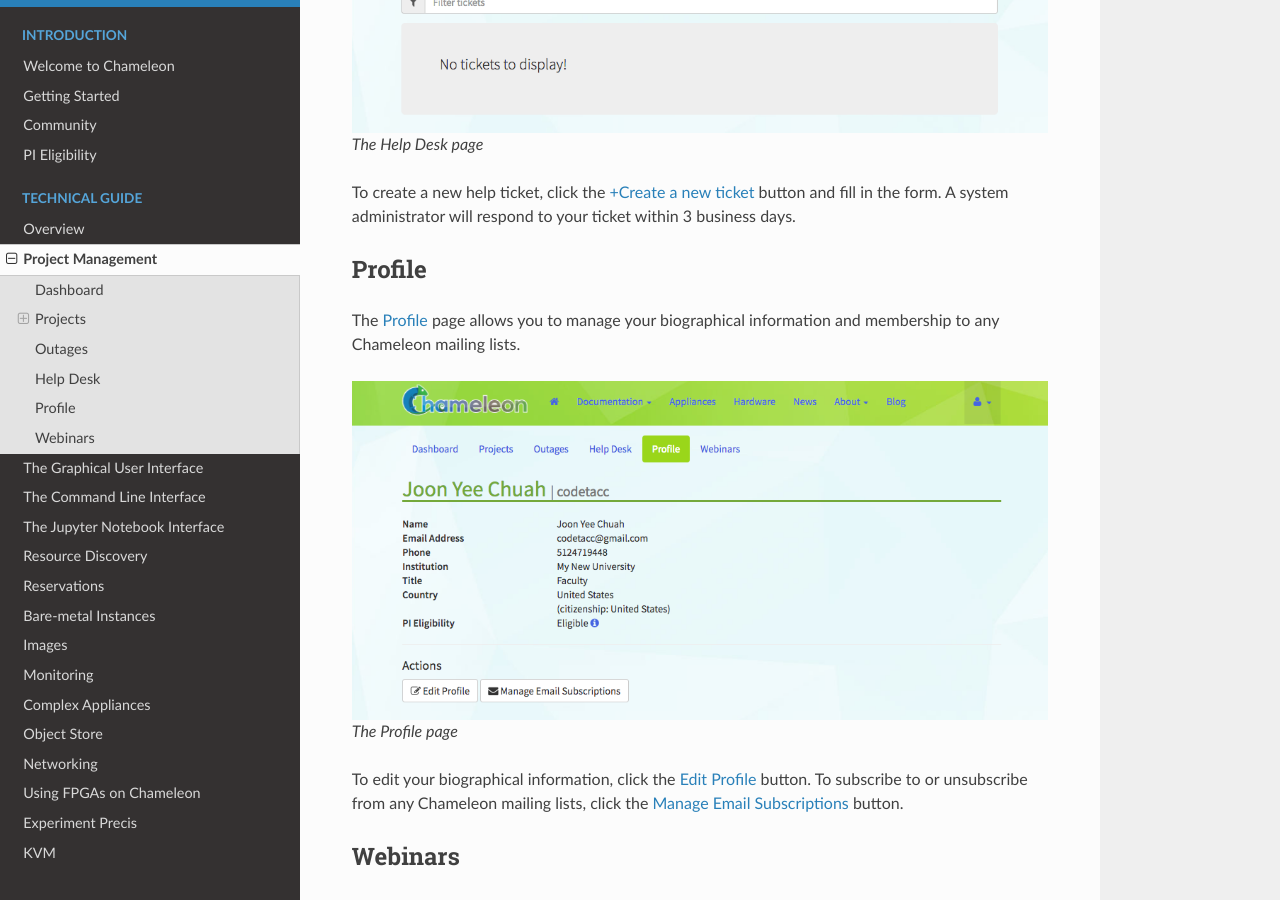
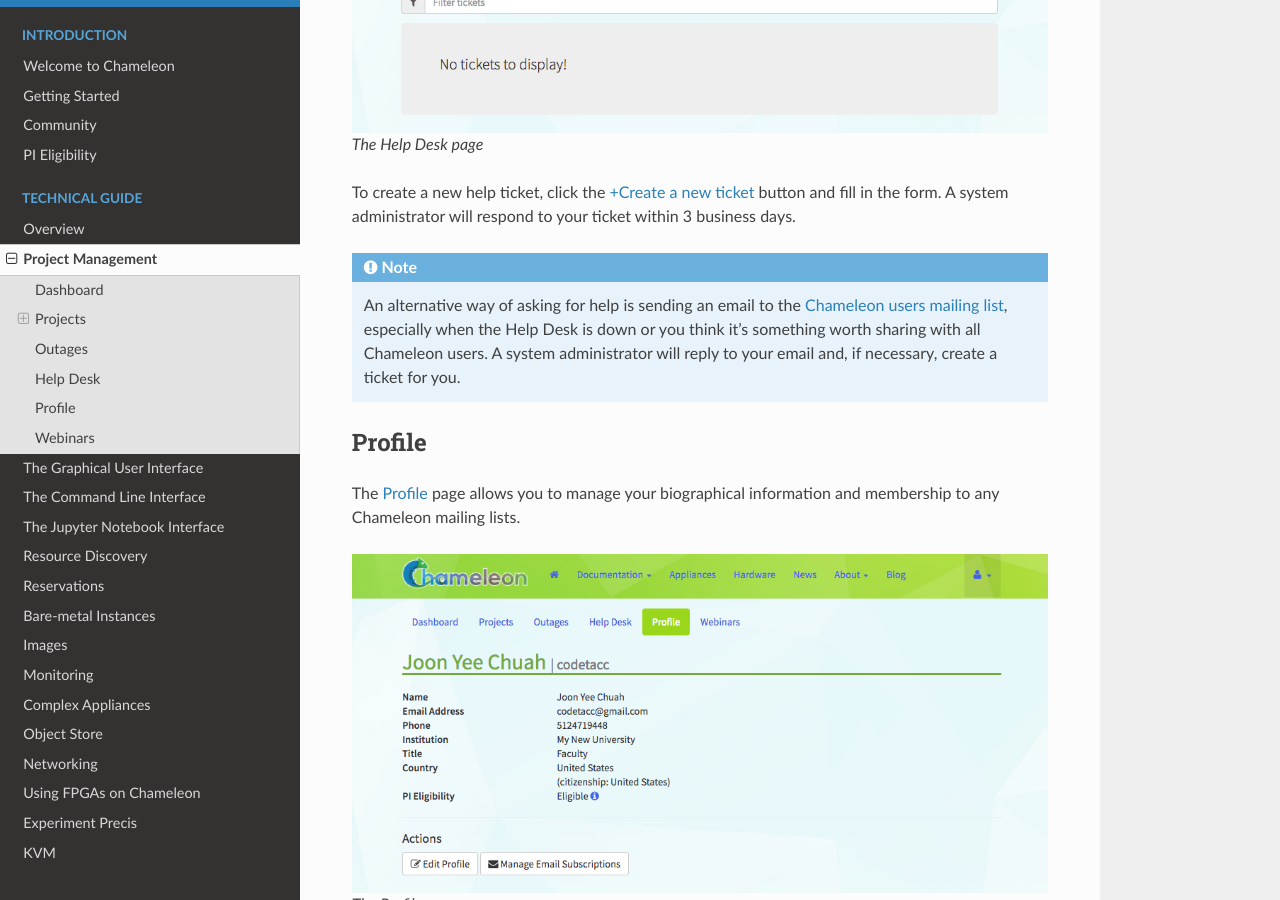
Before and after one commit to ChameleonCloud/docs, a Sphinx documentation site: the page built from source/technical/project.rst, in a window 1280 px wide and 900 px high, scrolled down 5265 px. Built offline with Sphinx 7.4.7 and the Read the Docs theme 2.0.0, drawn with Linux system fonts in a browser that asks for light colours.

Commit message:
use users mailing list as an alternative way of asking for help

```diff
--- a/source/technical/project.rst
+++ b/source/technical/project.rst
@@ -131,6 +131,10 @@ The `Help Desk <https://www.chameleoncloud.org/user/help/>`_ allows you to submi
 
 To create a new help ticket, click the `+Create a new ticket <https://www.chameleoncloud.org/user/help/ticket/new/>`_ button and fill in the form. A system administrator will respond to your ticket within 3 business days.
 
+.. note::
+   An alternative way of asking for help is sending an email to the `Chameleon users mailing list <mailto:users@chameleoncloud.org>`_, especially when the Help Desk is down or you think it's something worth sharing with all Chameleon users.
+   A system administrator will reply to your email and, if necessary, create a ticket for you.
+
 .. _profile-page:
 
 Profile
```
